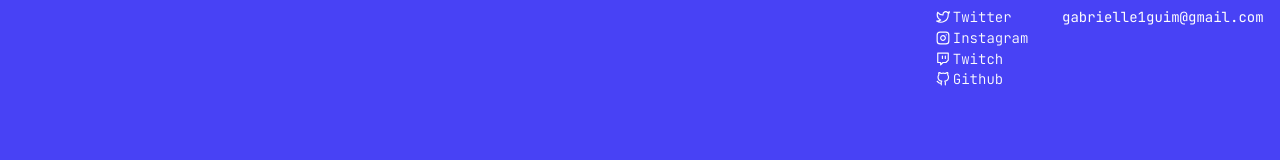
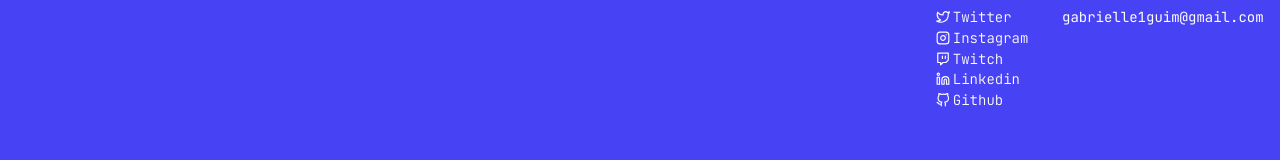
Before and after one commit to aripiprazole/gabx.io, a Next.js app: page /# in a window 1280 px wide. Shown: the part 1283-1443 px from the top of the page. Built offline with nearby package versions, Linux system fonts and the light colour scheme.

Commit message:
feat: add linkedin to social tree

```diff
--- a/src/components/Footer/Footer.tsx
+++ b/src/components/Footer/Footer.tsx
@@ -19,7 +19,13 @@
 import React from 'react';
 
 import {Container, Content, Main, Column} from './Footer.styles';
-import {FiGithub, FiInstagram, FiTwitch, FiTwitter} from 'react-icons/fi';
+import {
+  FiGithub,
+  FiInstagram,
+  FiLinkedin,
+  FiTwitch,
+  FiTwitter,
+} from 'react-icons/fi';
 
 const Footer = () => {
   return (
@@ -56,6 +62,12 @@ const Footer = () => {
             </li>
 
             <li>
+              <a href='https://www.linkedin.com/in/gabrielle-guimar%C3%A3es-de-oliveira-1aa393233/'>
+                <FiLinkedin /> Linkedin
+              </a>
+            </li>
+
+            <li>
               <a href='https://github.com/gabrielleeg1'>
                 <FiGithub /> Github
               </a>
```
